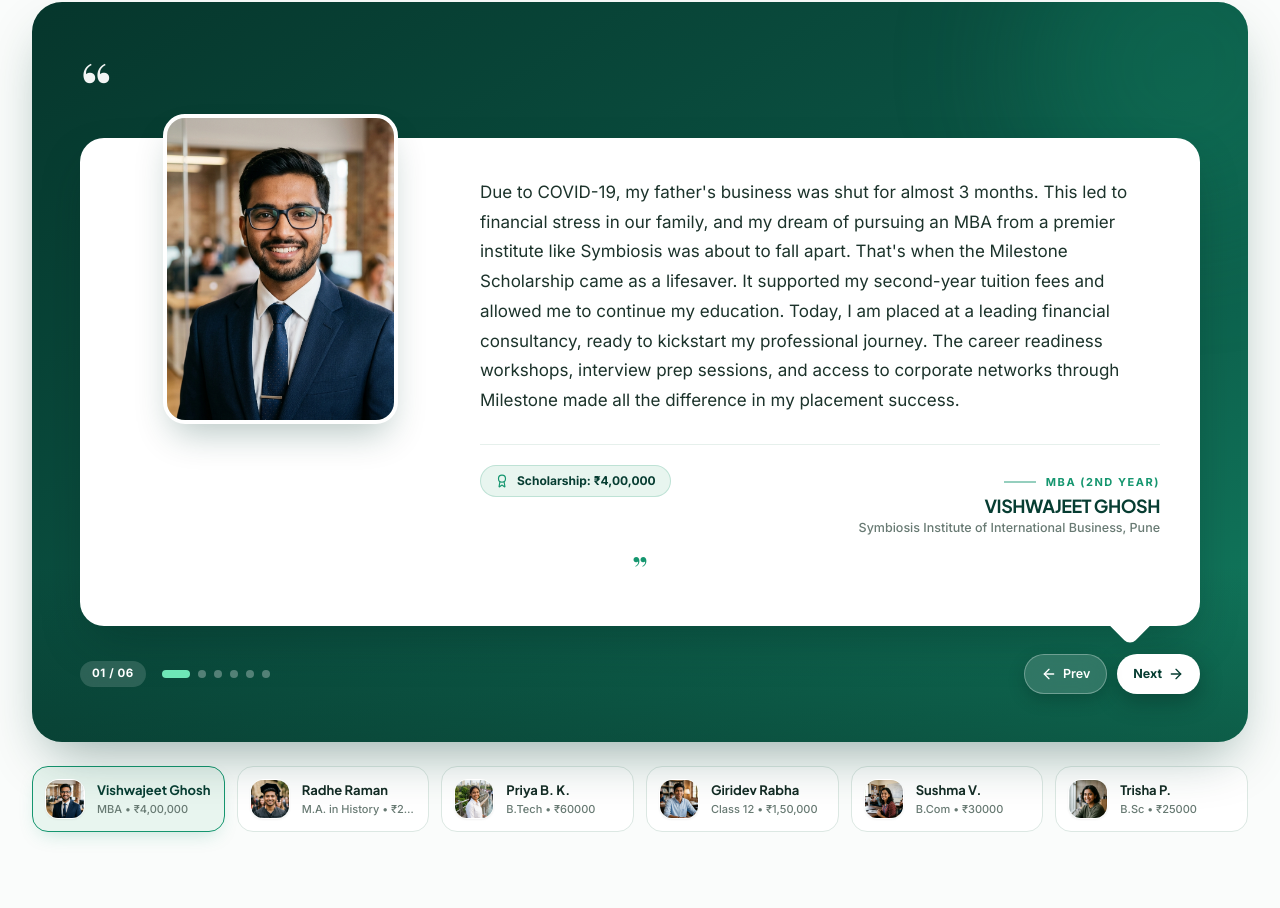
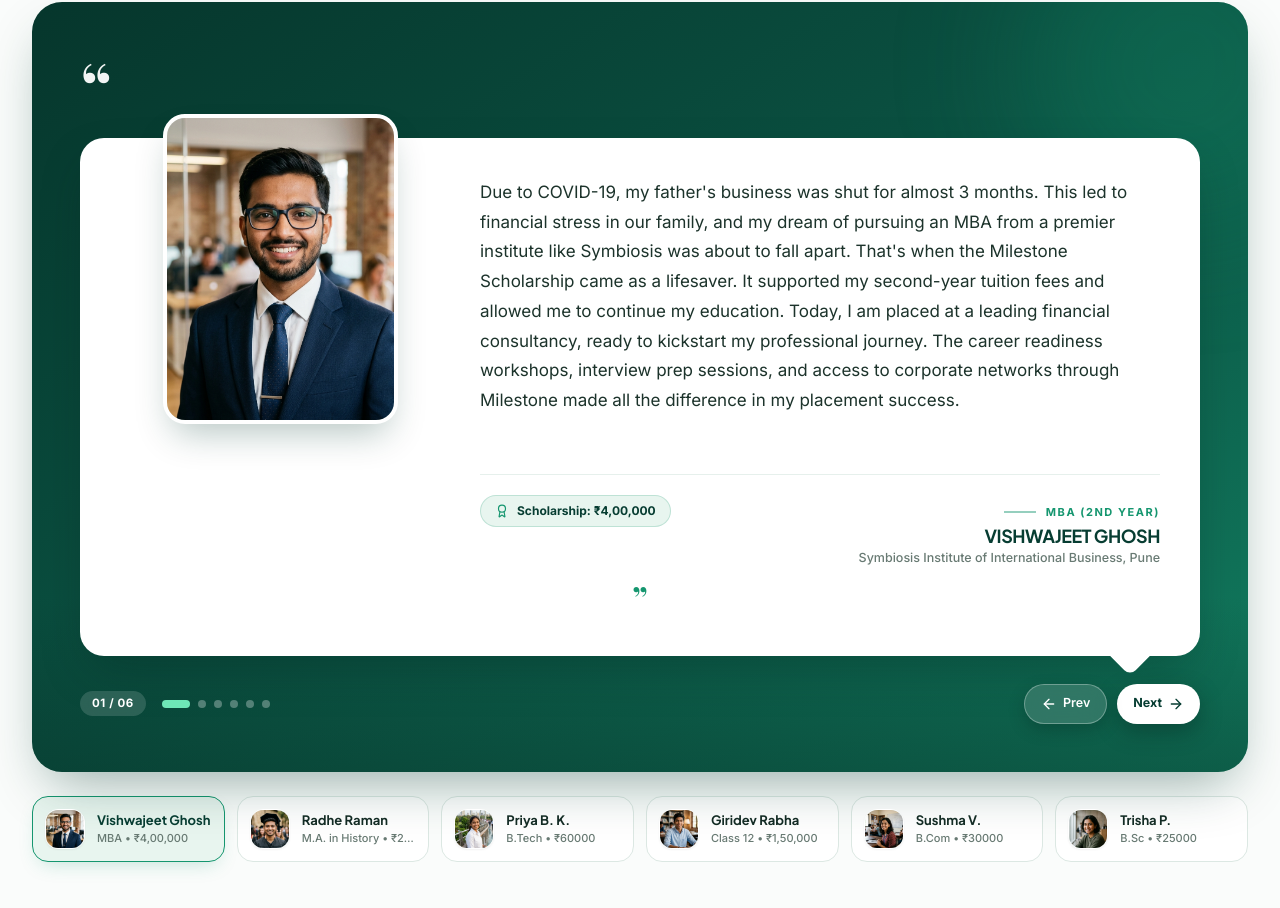
Before and after one commit to mannbond007/milestone, a Next.js app: page / in a window 1280 px wide. Shown: the part 5725-6633 px from the top of the page. Built offline with nearby package versions, Linux system fonts and the light colour scheme; no server answers.

Commit message:
Eliminate layout jerk on testimonial switch using grid-stacked crossfade slides

```diff
--- a/src/components/home/success-stories.tsx
+++ b/src/components/home/success-stories.tsx
@@ -111,8 +111,8 @@ export function SuccessStories() {
               &ldquo;
             </div>
 
-            {/* White Speech-Bubble Card — Fixed min-height so all 6 testimonials align identically */}
-            <div className="relative z-10 flex min-h-[340px] flex-col justify-between rounded-[24px] bg-white p-6 shadow-[0_20px_48px_-12px_rgba(4,35,28,0.35)] sm:p-9 lg:p-10 dark:bg-[#0D1E19] dark:border dark:border-[#1E3B32]">
+            {/* White Speech-Bubble Card — Grid-stacked slides guarantee zero height jump/jerk */}
+            <div className="relative z-10 flex flex-col justify-between rounded-[24px] bg-white p-6 shadow-[0_20px_48px_-12px_rgba(4,35,28,0.35)] sm:p-9 lg:p-10 dark:bg-[#0D1E19] dark:border dark:border-[#1E3B32]">
               {/* Speech-bubble pointer tail at bottom-right */}
               <div
                 aria-hidden="true"
@@ -120,13 +120,23 @@ export function SuccessStories() {
               />
 
               <div className="grid flex-1 grid-cols-1 items-start gap-8 md:grid-cols-12 lg:gap-10">
-                {/* Left Overlapping Rounded Portrait Frame (Fixed position & dimensions) */}
+                {/* Left Overlapping Rounded Portrait Frame — All 6 images pre-mounted for zero flicker */}
                 <div className="md:col-span-4 lg:col-span-4">
                   <div className="relative mx-auto h-[290px] w-[220px] overflow-hidden rounded-[22px] border-[4px] border-white bg-[#E8F5EF] shadow-[0_18px_36px_-10px_rgba(7,61,50,0.3)] md:-mt-16 sm:h-[310px] sm:w-[235px] dark:border-[#132E26] dark:bg-[#132E26]">
-                    {activeStory.image ? (
+                    {stories.map((story, idx) => {
+                      const isCurrent = idx === activeIndex;
+                      return (
+                        <div
+                          key={story.id}
+                          aria-hidden={!isCurrent}
+                          className={`absolute inset-0 transition-opacity duration-300 ease-out ${
+                            isCurrent ? "opacity-100 z-10" : "opacity-0 z-0 pointer-events-none"
+                          }`}
+                        >
+                          {story.image ? (
                             <Image
-                        src={activeStory.image}
-                        alt={activeStory.name}
+                              src={story.image}
+                              alt={story.name}
                               fill
                               sizes="240px"
                               className="object-cover object-top"
@@ -137,34 +147,52 @@ export function SuccessStories() {
                             </div>
                           )}
                         </div>
+                      );
+                    })}
+                  </div>
                 </div>
 
-                {/* Right Quote + Scholar Attribution (Consistent top-to-bottom alignment) */}
-                <div className="flex h-full min-h-[245px] flex-col justify-between md:col-span-8 lg:col-span-8">
+                {/* Right Quote + Scholar Attribution — All 6 stacked in same grid cell (0px height jump) */}
+                <div className="grid md:col-span-8 lg:col-span-8">
+                  {stories.map((story, idx) => {
+                    const isCurrent = idx === activeIndex;
+                    return (
+                      <div
+                        key={story.id}
+                        aria-hidden={!isCurrent}
+                        className={`col-start-1 row-start-1 flex h-full flex-col justify-between transition-opacity duration-300 ease-out ${
+                          isCurrent
+                            ? "opacity-100 z-10"
+                            : "opacity-0 z-0 pointer-events-none select-none"
+                        }`}
+                      >
                         <blockquote className="text-[15.5px] leading-[1.75] text-[#1C332B] sm:text-[17px] dark:text-[#E2EFEA]">
-                    {activeStory.fullStory || activeStory.quote.replace(/\.\.\.\s*Read More$/, "")}
+                          {story.fullStory || story.quote.replace(/\.\.\.\s*Read More$/, "")}
                         </blockquote>
 
                         {/* Bottom Attribution Row */}
                         <div className="mt-7 flex flex-col gap-4 border-t border-[#E6F0EC] pt-5 sm:flex-row sm:items-end sm:justify-between dark:border-[#18332B]">
                           <div className="inline-flex items-center gap-2 self-start rounded-full border border-[#15966F]/20 bg-[#E8F5EF] px-3.5 py-1.5 text-[12px] font-bold text-[#073D32] dark:border-[#34D399]/25 dark:bg-[#132E26] dark:text-[#6EE7B7]">
                             <Award className="h-3.5 w-3.5 text-[#15966F] dark:text-[#34D399]" />
-                      <span>Scholarship: {formatAmount(activeStory.scholarship)}</span>
+                            <span>Scholarship: {formatAmount(story.scholarship)}</span>
                           </div>
 
                           <div className="sm:text-right">
                             <div className="inline-flex items-center gap-2.5 text-[11px] font-bold uppercase tracking-[0.14em] text-[#15966F] dark:text-[#34D399]">
                               <span className="hidden h-[1.5px] w-8 bg-[#15966F]/45 sm:inline-block dark:bg-[#34D399]/45" />
-                        <span>{activeStory.currentEducation || activeStory.course}</span>
+                              <span>{story.currentEducation || story.course}</span>
                             </div>
                             <div className="mt-0.5 font-heading text-[18px] font-bold uppercase tracking-tight text-[#073D32] dark:text-white">
-                        {activeStory.name}
+                              {story.name}
                             </div>
                             <div className="text-[12.5px] font-medium text-[#687A73] dark:text-[#A0B3AC]">
-                        {activeStory.college}
+                              {story.college}
                             </div>
                           </div>
                         </div>
+                      </div>
+                    );
+                  })}
                 </div>
               </div>
 
```
Lines whose indentation alone changed are shown as unchanged.
